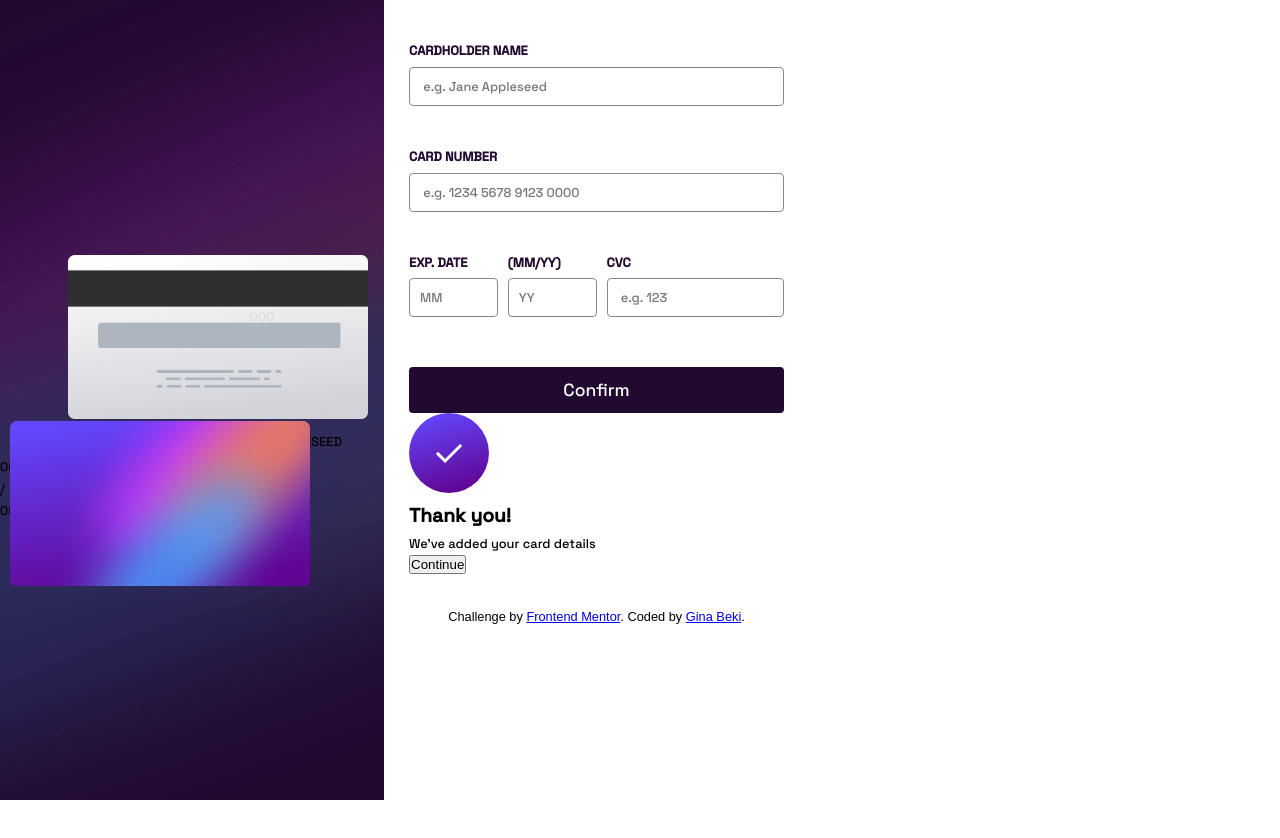
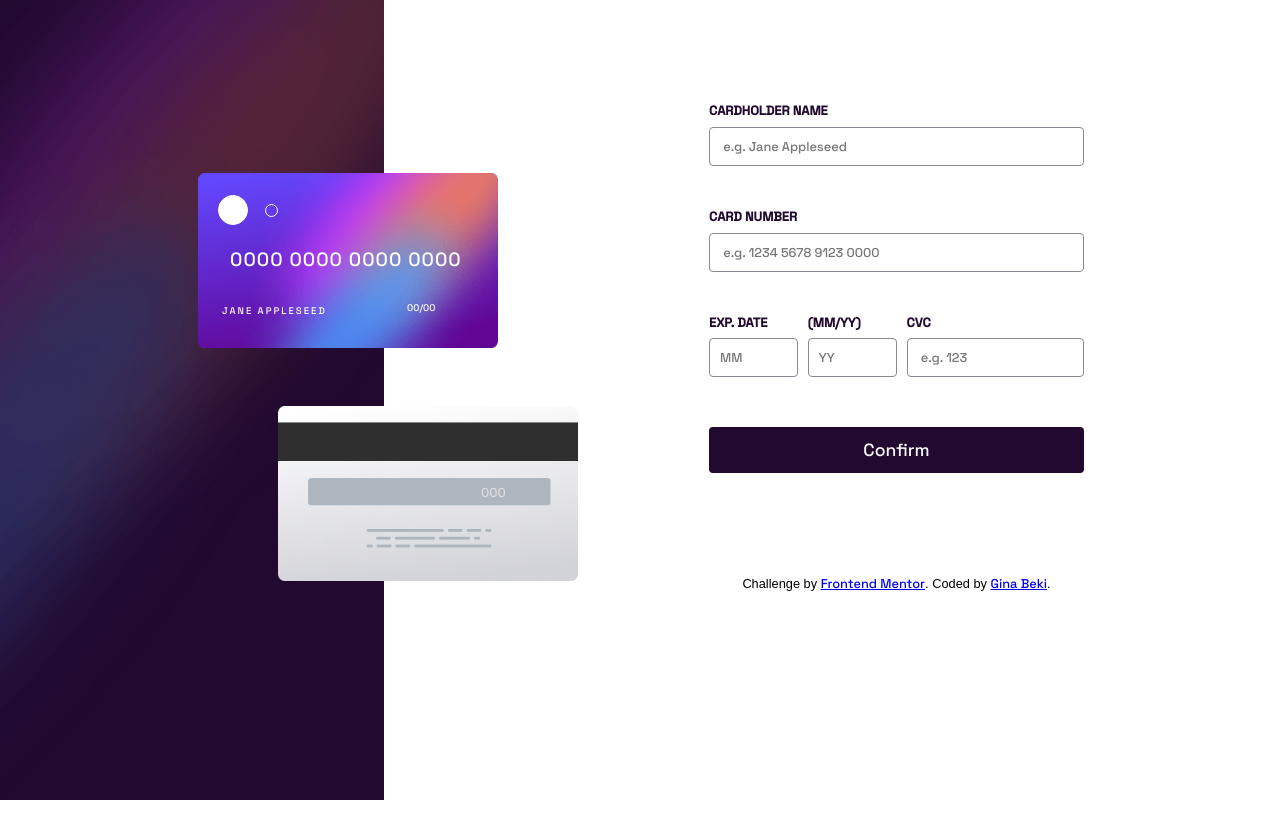
Before and after one commit to ginabeki/interactive-card, a website: page index.html in a window 1280 px wide. Before the commit the page ends 800 px from the top, so only its background shows below. Drawn offline with Linux system fonts and the light colour scheme.

Commit message:
output file

```diff
--- a/style.css
+++ b/style.css
@@ -3,95 +3,127 @@
 *::before {
   margin: 0;
   padding: 0;
-  box-sizing: border-box; }
+  box-sizing: border-box;
+  font-family: "Space Grotesk", sans-serif; }
 
 body {
   font-size: 0.8rem;
-  font-family: "Space Grotesk", sans-serif;
   line-height: 1.7;
   height: 100vh;
   display: flex;
-  flex-direction: column; }
+  flex-direction: column;
+  width: 100%;
+  position: relative; }
 
 section.left {
   background-image: url("images/bg-main-mobile.png");
   background-repeat: no-repeat;
-  background-size: 600px 400px; }
+  background-size: cover;
+  width: 100%;
+  height: 240px;
+  background-position: center;
+  position: relative; }
 
-.back img {
-  width: 300px;
-  margin-top: 255px;
-  margin-left: 40px; }
+div.card-1 {
+  top: 33px;
+  left: 73px; }
+
+div.back {
+  position: relative; }
 
 span.text {
   color: #dedddf;
-  position: relative;
-  right: -65%;
-  top: -98px;
+  position: absolute;
+  top: 123px;
+  left: 260px;
   font-size: 0.8rem; }
 
+.back img {
+  width: 285px;
+  height: 157px;
+  margin-top: 56px;
+  margin-left: 58px; }
+
+div.front-card {
+  top: 126px;
+  left: 16px; }
+
+div.front {
+  position: relative; }
+
 .front img {
-  width: 300px;
-  margin-top: -100px;
-  margin-left: 10px; }
+  width: 285px;
+  height: 157px;
+  margin-top: -74px;
+  margin-left: 20px; }
 
-.text-box {
+div.solid {
+  width: 30px;
+  height: 30px;
+  border: 1px solid #fff;
+  background-color: #fff;
+  margin-left: 15px;
   position: absolute;
-  margin-top: -120px;
-  color: #fff;
-  text-align: center; }
+  border-radius: 50%;
+  left: 20px;
+  top: -50px;
+  content: ""; }
 
-.sub-box {
-  text-align: justify;
-  margin-left: 5px;
-  margin-bottom: 15px; }
-
-span.solid {
+div.solid-empty {
+  height: 13px;
+  width: 13px;
+  position: absolute;
+  background-color: transparent;
   border: 1px solid #fff;
   border-radius: 50%;
-  background-color: #fff;
-  padding: 5px 15px;
+  top: -40px;
+  left: 45px;
   margin-left: 30px; }
 
-span.solid-empty {
-  margin-left: 5px;
-  border: 1px solid #fff;
-  border-radius: 50%;
-  padding: 0px 8px; }
+span.span-1 {
+  position: absolute;
+  color: white;
+  top: -10px;
+  left: 40px;
+  letter-spacing: 1px;
+  font-size: 1.2rem; }
 
-span.span-1 {
-  margin-left: 40px;
-  font-size: 1.1rem; }
+span.name {
+  position: absolute;
+  color: white;
+  left: 40px;
+  font-size: 10px;
+  top: 44px;
+  letter-spacing: 2px;
+  text-transform: uppercase;
+  font-size: 0.6rem; }
 
-div.span-flex {
+span.span-flex {
   display: flex;
-  justify-content: space-between;
-  font-size: 0.6rem;
-  margin: 10px 0 0 39px;
-  text-transform: uppercase; }
-
-div.wrap {
-  width: 100%;
-  max-width: 375px;
-  display: grid;
-  grid-template-columns: 1fr 1fr 2fr;
-  gap: 10px; }
-
-span.expiry-date {
-  margin-left: 80px; }
+  position: absolute;
+  left: 245px;
+  top: 40px;
+  color: white;
+  font-size: 0.6rem; }
 
 section.form-group {
-  max-width: 100%; }
+  margin-top: 60px; }
 
 form.form {
   padding: 30px 25px;
-  max-width: 100%; }
+  max-width: 100%;
+  display: flex;
+  flex-direction: column;
+  align-items: center;
+  justify-content: space-between; }
 
 .form-control {
   margin-bottom: 10px;
   padding-bottom: 20px;
   position: relative;
-  padding-top: 10px; }
+  padding-top: 10px;
+  width: 100%;
+  max-width: 375px; }
 
 .form-control label {
   display: inline-block;
@@ -100,6 +132,13 @@ form.form {
   font-weight: bold;
   text-transform: uppercase;
   color: #21092f; }
+
+div.wrap {
+  width: 100%;
+  max-width: 375px;
+  display: grid;
+  grid-template-columns: 1fr 1fr 2fr;
+  gap: 10px; }
 
 .form-control input {
   display: block;
@@ -139,10 +178,11 @@ div.expiry {
   display: flex;
   margin-right: 25px; }
 
-input#month {
-  margin-right: 10px; }
+div.submit {
+  width: 100%;
+  max-width: 375px; }
 
-input#submit-btn {
+input#submit-btn, div.complete button {
   background-color: #21092f;
   color: #fff;
   border: 2px solid #21092f;
@@ -154,38 +194,150 @@ input#submit-btn {
   text-align: center;
   margin-top: 20px; }
 
+input#submit-btn:hover, div.complete button:hover {
+  background-color: #600594;
+  border: none; }
+
+div.complete {
+  display: none;
+  width: 100%;
+  max-width: 375px;
+  position: absolute;
+  top: 445px;
+  left: 50%;
+  transform: translateX(-50%);
+  text-align: center; }
+
+div.complete img {
+  margin-bottom: 20px; }
+
+div.complete h2 {
+  font-weight: 500;
+  text-transform: uppercase;
+  word-spacing: 4px;
+  margin-bottom: 20px; }
+
+div.complete p {
+  font-size: 14px;
+  color: #8e8593;
+  margin-bottom: 20px; }
+
 div.footer {
   text-align: center;
   font-family: sans-serif;
   margin-bottom: 15px;
   padding-top: 70px; }
 
+div.complete button {
+  width: 100%;
+  max-width: 375px; }
+
+@media screen and (min-width: 480px) and (max-device-width: 600px) {
+  .back img {
+    margin-left: 133px; }
+  span.text {
+    left: 320px; }
+  .front img {
+    margin-left: 75px; }
+  div.solid {
+    left: 80px; }
+  div.solid-empty {
+    left: 105px; }
+  span.span-1 {
+    left: 100px; }
+  span.name {
+    left: 101px; }
+  span.span-flex {
+    left: 300px; } }
+
 @media screen and (min-width: 600px) {
   body {
     flex-direction: row; }
-  .content {
-    flex-direction: row;
+  section.form-group {
+    padding-left: 208px;
     height: 100vh; }
   section.left {
     background-image: url("images/bg-main-desktop.png");
-    background-size: 1450px 900px;
     width: 30%;
-    flex-direction: column-reverse; }
-  div.footer {
-    margin-bottom: 0;
-    padding-top: 0; } }
+    height: 100vh; }
+  .front img {
+    top: -100px;
+    position: absolute;
+    margin-top: 0;
+    left: 25px;
+    height: 175px;
+    width: 300px; }
+  .back img {
+    position: relative;
+    top: 300px;
+    left: 50px;
+    height: 175px;
+    width: 300px; }
+  div.solid {
+    left: 50px;
+    z-index: 1;
+    top: -75px; }
+  div.solid-empty {
+    top: -66px;
+    left: 75px;
+    z-index: 1; }
+  span.span-1 {
+    left: 73px;
+    z-index: 1;
+    font-size: 1.2rem;
+    white-space: nowrap;
+    overflow: hidden;
+    top: -18px; }
+  span.name {
+    left: 78px;
+    top: 28px;
+    z-index: 1; }
+  span.span-flex {
+    left: 210px;
+    z-index: 1;
+    top: 26px; }
+  span.text {
+    z-index: 1;
+    top: 431px;
+    left: 321px; }
+  div.complete {
+    top: 204px;
+    left: 76%; } }
 
-@media screen and (min-width: 900px) {
-  body {
-    flex-direction: row; }
-  .content {
-    flex-direction: row;
-    height: 100vh; }
-  .left {
-    background-image: url("images/bg-main-desktop.png");
-    background-size: 1450px 900px;
-    width: 30%;
-    flex-direction: column-reverse; }
-  div.footer {
-    margin-bottom: 0;
-    padding-top: 0; } }
+@media screen and (min-width: 1020px) {
+  section.form-group {
+    padding-left: 300px; }
+  .front img {
+    left: 178px;
+    top: -65px; }
+  .back img {
+    left: 220px;
+    top: 350px; }
+  div.solid {
+    left: 203px;
+    top: -43px; }
+  div.solid-empty {
+    left: 235px;
+    top: -34px; }
+  span.span-1 {
+    left: 230px;
+    z-index: 1;
+    font-size: 1.2rem;
+    top: 6px;
+    white-space: nowrap;
+    overflow: hidden; }
+  span.name {
+    left: 222px;
+    top: 65px;
+    white-space: nowrap;
+    overflow: hidden; }
+  span.span-flex {
+    left: 407px;
+    top: 62px; }
+  span.text {
+    z-index: 1;
+    top: 482px;
+    left: 481px; }
+  div.complete {
+    top: 204px;
+    left: 76%; } }
```
